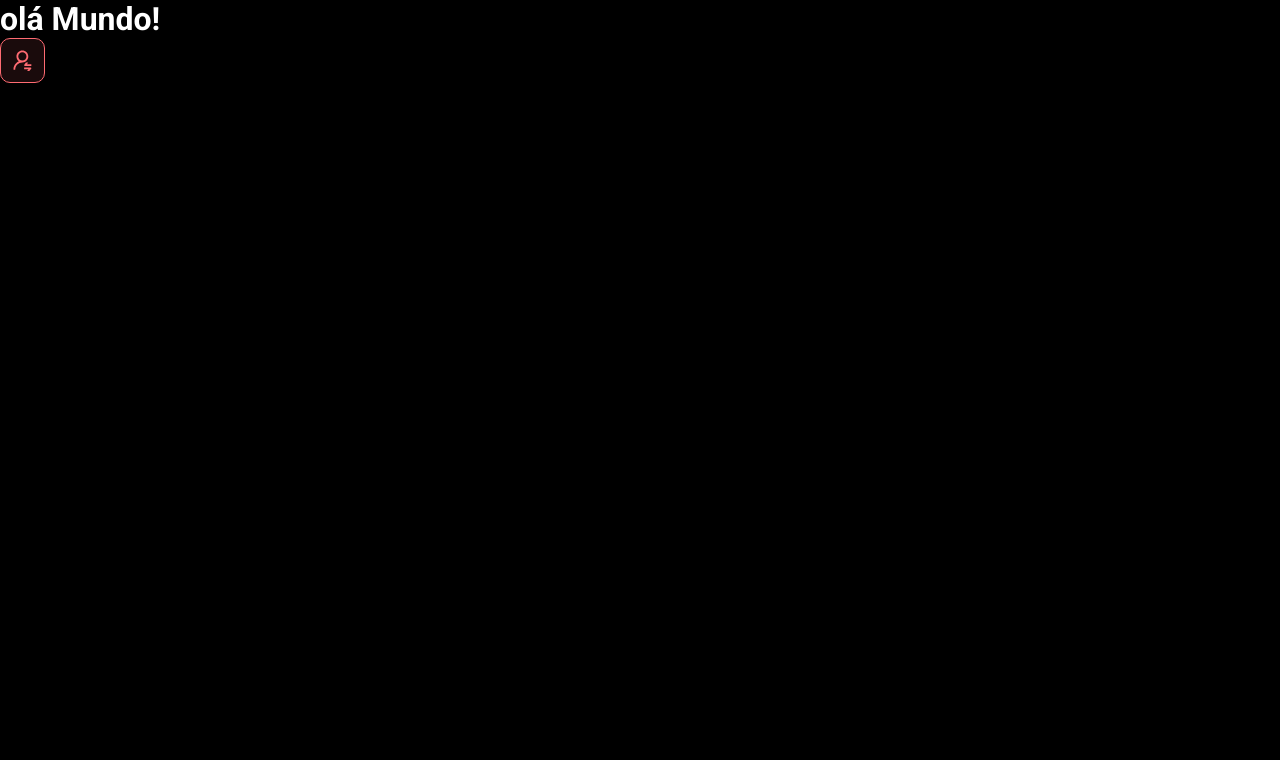
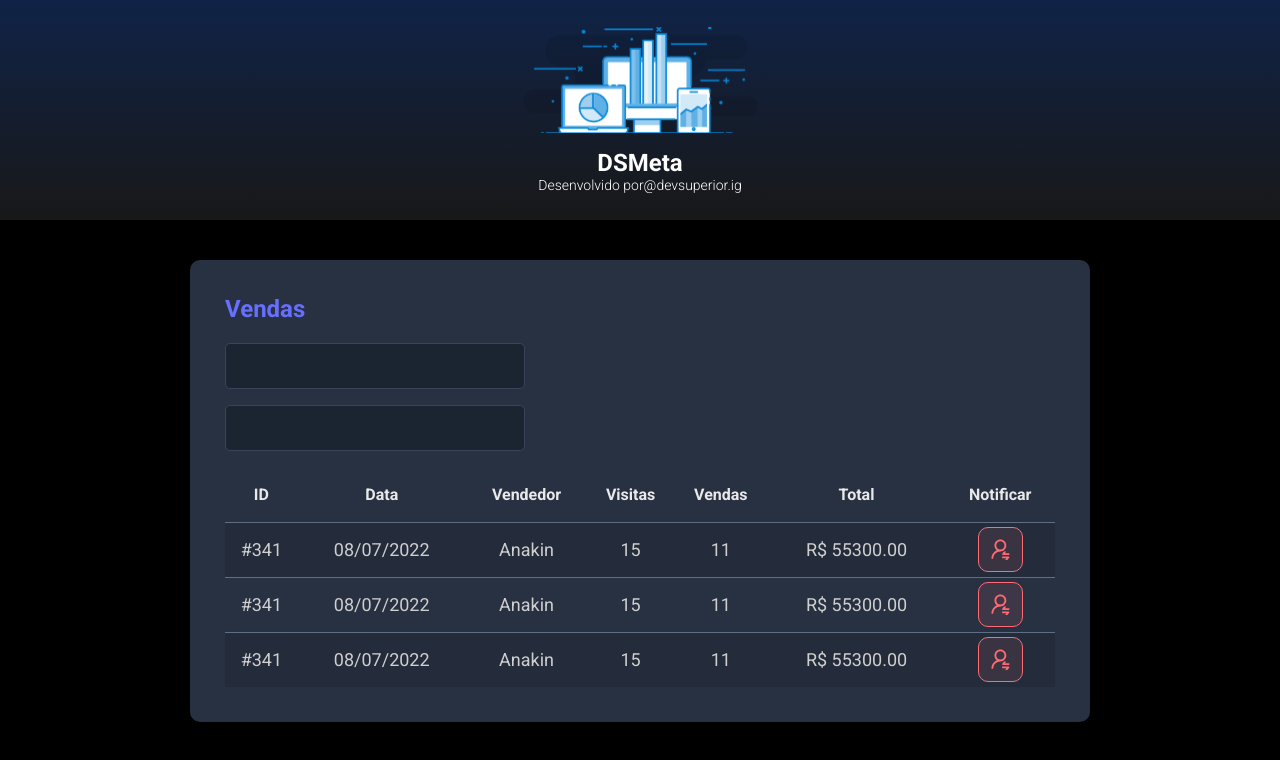
Before and after one commit to Viviane-Silva/dsmeta, a React (Vite) app in the folder frontend/: page / in a window 1280 px wide. Shown: the top 760 px of the page. Built offline with nearby package versions, Linux system fonts and the light colour scheme.

Commit message:
Outros Componentes

```diff
--- a/frontend/src/App.tsx
+++ b/frontend/src/App.tsx
@@ -1,10 +1,22 @@
+import Header from "./components/Header"
 import NotificationButton from "./components/NotificationButton"
+import SalesCard from "./components/SalesCard"
+
 
 function App() {
   return (
     <>
-      <h1>olá Mundo!</h1>
-      <NotificationButton />
+      <Header />
+      <main>
+        <section id="sales">
+          <div className="dsmeta-container">
+            <SalesCard />
+
+          </div >
+        </section>
+      </main>
+
+
     </>
   )
 }
--- /dev/null
+++ b/frontend/src/components/Header/index.tsx
@@ -0,0 +1,19 @@
+import logo from '../../assets/img/img-header.svg'
+import './style.css'
+
+function Header() {
+    return (
+        <header>
+            <div className="dsmeta-logo-container">
+                <img src={logo} alt="DSMeta" />
+                <h1>DSMeta</h1>
+                <p>
+                    Desenvolvido por
+                    <a href="https://www.instagram.com/devsuperior.ig">@devsuperior.ig</a>
+                </p>
+            </div>
+        </header>
+    )
+}
+
+export default Header
--- /dev/null
+++ b/frontend/src/components/Header/style.css
@@ -0,0 +1,27 @@
+header {
+    background: linear-gradient(180deg, #102347 0%, #181818 100%);
+    height: 220px;
+    display: flex;
+    align-items: center;
+    justify-content: center;
+}
+
+.dsmeta-logo-container {
+    display: flex;
+    flex-direction: column;
+    align-items: center;
+}
+
+.dsmeta-logo-container img {
+    width: 235px;
+}
+
+.dsmeta-logo-container h1 {
+    margin-top: 15px;
+    font-size: 24px;
+}
+
+.dsmeta-logo-container p {
+    font-size: 14px;
+    font-weight: 300;
+}
--- /dev/null
+++ b/frontend/src/components/SalesCard/index.tsx
@@ -0,0 +1,79 @@
+import NotificationButton from '../NotificationButton'
+import './style.css'
+
+function SalesCard() {
+    return (
+        <div className="dsmeta-card">
+            <h2 className="dsmeta-sales-title">Vendas</h2>
+            <div>
+                <div className="dsmeta-form-control-container">
+                    <input className="dsmeta-form-control" type="text" />
+                </div>
+                <div className="dsmeta-form-control-container">
+                    <input className="dsmeta-form-control" type="text" />
+                </div>
+            </div>
+
+            <div>
+                <table className="dsmeta-sales-table">
+                    <thead>
+                        <tr>
+                            <th className="show992">ID</th>
+                            <th className="show576">Data</th>
+                            <th>Vendedor</th>
+                            <th className="show992">Visitas</th>
+                            <th className="show992">Vendas</th>
+                            <th>Total</th>
+                            <th>Notificar</th>
+                        </tr>
+                    </thead>
+                    <tbody>
+                        <tr>
+                            <td className="show992">#341</td>
+                            <td className="show576">08/07/2022</td>
+                            <td>Anakin</td>
+                            <td className="show992">15</td>
+                            <td className="show992">11</td>
+                            <td>R$ 55300.00</td>
+                            <td>
+                                <div className="dsmeta-red-btn-container">
+                                    <NotificationButton />
+                                </div>
+                            </td>
+                        </tr>
+                        <tr>
+                            <td className="show992">#341</td>
+                            <td className="show576">08/07/2022</td>
+                            <td>Anakin</td>
+                            <td className="show992">15</td>
+                            <td className="show992">11</td>
+                            <td>R$ 55300.00</td>
+                            <td>
+                                <div className="dsmeta-red-btn-container">
+                                    <NotificationButton />
+                                </div>
+                            </td>
+                        </tr>
+                        <tr>
+                            <td className="show992">#341</td>
+                            <td className="show576">08/07/2022</td>
+                            <td>Anakin</td>
+                            <td className="show992">15</td>
+                            <td className="show992">11</td>
+                            <td>R$ 55300.00</td>
+                            <td>
+                                <div className="dsmeta-red-btn-container">
+                                    <NotificationButton />
+                                </div>
+                            </td>
+                        </tr>
+                    </tbody>
+
+                </table>
+            </div>
+
+        </div>
+    )
+}
+
+export default SalesCard
--- /dev/null
+++ b/frontend/src/components/SalesCard/style.css
@@ -0,0 +1,98 @@
+.dsmeta-card {
+    background-color: #283142;
+    border-radius: 10px;
+    padding: 30px 10px;
+}
+
+.dsmeta-sales-title {
+    color: #676fff;
+    font-size: 24px;
+    margin-bottom: 20px;
+}
+
+.dsmeta-form-control-container {
+    margin-bottom: 16px;
+    max-width: 300px;
+}
+
+.dsmeta-form-control {
+    width: 100%;
+    height: 46px;
+    background-color: #1b2531;
+    border: 1px solid #384459;
+    border-radius: 5px;
+    color: #9aaabe;
+    padding: 0 20px;
+    font-size: 18px;
+}
+
+.dsmeta-sales-table {
+    width: 100%;
+    border-spacing: 0;
+    border-collapse: collapse;
+}
+
+.dsmeta-sales-table thead {
+    height: 55px;
+    font-size: 16px;
+    color: #e9e9e9;
+    font-weight: 700;
+}
+
+.dsmeta-sales-table tbody {
+    font-size: 14px;
+    font-weight: 400;
+    color: #cfcfcf;
+    text-align: center;
+}
+
+.dsmeta-sales-table tbody tr {
+    height: 74px;
+    border-top: 1px solid #5f6e82;
+}
+
+.dsmeta-sales-table tbody tr:hover>td {
+    background-color: #384459;
+}
+
+.dsmeta-sales-table tbody tr:nth-child(odd) {
+    background-color: #242c3b;
+}
+
+.dsmeta-red-btn-container {
+    display: flex;
+    justify-content: center;
+}
+
+
+.show576 {
+    display: none;
+}
+
+.show992 {
+    display: none;
+}
+
+@media (min-width: 576px) {
+    .show576 {
+        display: table-cell;
+    }
+
+    .dsmeta-card {
+        padding: 35px;
+    }
+
+    .dsmeta-sales-table tbody tr {
+        height: 55px;
+    }
+
+    .dsmeta-sales-table tbody {
+        font-size: 18px;
+    }
+}
+
+@media (min-width: 992px) {
+    .show992 {
+        display: table-cell;
+    }
+}
--- a/frontend/src/index.css
+++ b/frontend/src/index.css
@@ -20,40 +20,6 @@
   text-decoration: none;
 }
 
-header {
-  background: linear-gradient(180deg, #102347 0%, #181818 100%);
-  height: 220px;
-  display: flex;
-  align-items: center;
-  justify-content: center;
-}
-
-.dsmeta-logo-container {
-  display: flex;
-  flex-direction: column;
-  align-items: center;
-}
-
-.dsmeta-logo-container img {
-  width: 235px;
-}
-
-.dsmeta-logo-container h1 {
-  margin-top: 15px;
-  font-size: 24px;
-}
-
-.dsmeta-logo-container p {
-  font-size: 14px;
-  font-weight: 300;
-}
-
-.dsmeta-card {
-  background-color: #283142;
-  border-radius: 10px;
-  padding: 30px 10px;
-}
-
 .dsmeta-container {
   width: 100%;
   max-width: 900px;
@@ -63,111 +29,3 @@
 #sales {
   padding: 40px 10px;
 }
-
-.dsmeta-sales-title {
-  color: #676fff;
-  font-size: 24px;
-  margin-bottom: 20px;
-}
-
-.dsmeta-form-control-container {
-  margin-bottom: 16px;
-  max-width: 300px;
-}
-
-.dsmeta-form-control {
-  width: 100%;
-  height: 46px;
-  background-color: #1b2531;
-  border: 1px solid #384459;
-  border-radius: 5px;
-  color: #9aaabe;
-  padding: 0 20px;
-  font-size: 18px;
-}
-
-.dsmeta-sales-table {
-  width: 100%;
-  border-spacing: 0;
-  border-collapse: collapse;
-}
-
-.dsmeta-sales-table thead {
-  height: 55px;
-  font-size: 16px;
-  color: #e9e9e9;
-  font-weight: 700;
-}
-
-.dsmeta-sales-table tbody {
-  font-size: 14px;
-  font-weight: 400;
-  color: #cfcfcf;
-  text-align: center;
-}
-
-.dsmeta-sales-table tbody tr {
-  height: 74px;
-  border-top: 1px solid #5f6e82;
-}
-
-.dsmeta-sales-table tbody tr:hover > td {
-  background-color: #384459;
-}
-
-.dsmeta-sales-table tbody tr:nth-child(odd) {
-  background-color: #242c3b;
-}
-
-.dsmeta-red-btn-container {
-    display: flex;
-    justify-content: center;
-}
-
-.dsmeta-red-btn {
-  height: 45px;
-  width: 45px;
-  background: rgba(255, 107, 114, 0.1);
-  border: 1px solid #ff6b72;
-  border-radius: 10px;
-  display: flex;
-  align-items: center;
-  justify-content: center;
-  cursor: pointer;
-}
-
-.dsmeta-red-btn img {
-    width: 19px;
-}
-
-.show576 {
-    display: none;
-}
-
-.show992 {
-    display: none;
-}
-
-@media (min-width: 576px) {
-    .show576 {
-        display: table-cell;
-    }
-
-    .dsmeta-card {
-        padding: 35px;
-    }
-
-    .dsmeta-sales-table tbody tr {
-        height: 55px;
-    }
-
-    .dsmeta-sales-table tbody {
-        font-size: 18px;
-    }
-}
-
-@media (min-width: 992px) {
-    .show992 {
-        display: table-cell;
-    }
-}
```
Also changed, not shown: frontend/src/assets/img/img-header.svg (added).
